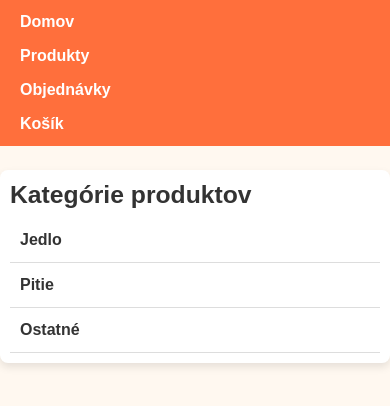
After one commit to MilanSurkos/Foodsy, a Django app: page /products/kategorie/ in a window 390 px wide. The commit adds this page. Shown: the top 406 px of the page. Run offline with Django 5.2, Linux system fonts and the light colour scheme; some libraries are stand-ins or nearby versions.

```diff
--- /dev/null
+++ b/foodsy/context_processors.py
@@ -0,0 +1,6 @@
+from products.models import Kategorie
+
+def kategorie_processor(request):
+    return {
+        'vsetky_kategorie': Kategorie.objects.filter(parent__isnull=True)
+    }
--- a/foodsy/settings.py
+++ b/foodsy/settings.py
@@ -69,6 +69,7 @@ TEMPLATES = [
                 'django.template.context_processors.request',
                 'django.contrib.auth.context_processors.auth',
                 'django.contrib.messages.context_processors.messages',
+                'foodsy.context_processors.kategorie_processor',
             ],
         },
     },
@@ -138,3 +139,5 @@ DEFAULT_AUTO_FIELD = 'django.db.models.BigAutoField'
 
 MEDIA_URL = '/media/'
 MEDIA_ROOT = os.path.join(BASE_DIR, 'media/')
+
+# context processor skuska
--- a/foodsy/urls.py
+++ b/foodsy/urls.py
@@ -24,12 +24,13 @@ from django.conf.urls.static import static
 
 
 urlpatterns = [
-       path('admin/', admin.site.urls),
-       path('', lambda request: render(request, 'home.html'), name='home'),
-       path('products/', include('products.urls')),
-       path('orders/', include('orders.urls')),  # <-- include this
-       path('basket/', include('basket.urls')),
+    path('admin/', admin.site.urls),
+    path('', lambda request: render(request, 'base.html'), name='home'),
+    path('products/', include('products.urls', namespace='products')),  # keep this one only
+    path('orders/', include('orders.urls')),
+    path('basket/', include('basket.urls')),
 ]
+
 
 if settings.DEBUG:
     urlpatterns += static(settings.MEDIA_URL, document_root=settings.MEDIA_ROOT)
--- a/products/admin.py
+++ b/products/admin.py
@@ -1,6 +1,3 @@
-from django.contrib import admin
-
-# Register your models here.
 from django.contrib import admin
 from .models import Kategorie, Product
 
--- a/products/urls.py
+++ b/products/urls.py
@@ -1,8 +1,11 @@
-from django.urls import path, include
-from django.shortcuts import render
+from django.urls import path
+from . import views
 
-from . import views
+app_name = 'products'
 
 urlpatterns = [
     path('', views.product_list, name='product_list'),
+    path('kategorie/', views.kategorie_list, name='kategorie_list'),
+    path('kategorie/<int:kategorie_id>/', views.produkty_podla_kategorie, name='produkty_podla_kategorie'),
+    path('kategoria/<int:subcategory_id>/', views.produkty_podla_kategorie, name='produkty_podla_kategorie'),
 ]
--- a/products/views.py
+++ b/products/views.py
@@ -1,14 +1,33 @@
-from django.shortcuts import render
+from django.shortcuts import render, get_object_or_404
+from .models import Product, Kategorie
+from django.core.paginator import Paginator
 
-# Create your views here.
-
-from django.shortcuts import render
-from .models import Product
 
 def index(request):
     products = Product.objects.all()
-    return render(request, 'templates/products/index.html', {'products': products})
+    return render(request, 'products/base.html', {'products': products})
 
 def product_list(request):
-    products = Product.objects.all()
+    product_list = Product.objects.all()
+    paginator = Paginator(product_list, 10)  # 10 per page
+    page = request.GET.get('page')
+    products = paginator.get_page(page)
     return render(request, 'products/product_list.html', {'products': products})
+
+def kategorie_list(request):
+    kategorie = Kategorie.objects.filter(parent__isnull=True)
+
+    return render(request, 'products/kategorie_list.html', {'kategorie': kategorie})
+
+"""def produkty_podla_kategorie(request, kategorie_id):
+    kategoria = get_object_or_404(Kategorie, id=kategorie_id)
+    produkty = Product.objects.filter(category=kategoria, available=True)
+    return render(request, 'products/produkty_podla_kategorie.html', {
+        'kategoria': kategoria,
+        'produkty': produkty
+    })"""
+
+def produkty_podla_kategorie(request, subcategory_id):
+    podkategoria = get_object_or_404(Podkategoria, id=subcategory_id)
+    produkty = Produkt.objects.filter(podkategoria=podkategoria)
+    return render(request, 'products/produkty_podla_kategorie.html', {'produkty': produkty, 'podkategoria': podkategoria})
--- /dev/null
+++ b/templates/products/kategorie_list.html
@@ -0,0 +1,126 @@
+{% load static %}
+<!DOCTYPE html>
+<html lang="sk">
+<head>
+    <meta charset="UTF-8">
+    <title>Kategórie</title>
+    <link rel="stylesheet" href="{% static 'css/bootstrap.min.css' %}">
+    <link rel="stylesheet" href="{% static 'styles.css' %}">
+    <style>
+        .category-menu {
+            list-style: none;
+            padding: 0;
+            max-width: 400px;
+            margin: auto;
+        }
+        .category-item {
+            cursor: pointer;
+            padding: 10px;
+            border-bottom: 1px solid #ddd;
+            font-weight: bold;
+        }
+        .subcategory, .subsubcategory {
+            display: none;
+            margin-left: 20px;
+            list-style-type: disc;
+            font-weight: normal;
+            padding-left: 15px;
+        }
+        .subcategory li,
+        .subsubcategory li {
+            padding: 5px 0;
+        }
+        .category-item:hover {
+            background-color: #f1f1f1;
+        }
+        .clickable {
+            cursor: pointer;
+        }
+    </style>
+</head>
+<body>
+<nav>
+        <ul>
+            <li><a href="{% url 'home' %}">Domov</a></li>
+            <li><a href="{% url 'products:kategorie_list' %}">Produkty</a></li>
+
+            <li><a href="{% url 'orders' %}">Objednávky</a></li>
+            <li><a href="{% url 'basket' %}">Košík</a></li>
+        </ul>
+    </nav>
+<div class="container mt-4">
+    <h2>Kategórie produktov</h2>
+
+    <ul class="category-menu">
+        <li class="category-item" onclick="toggleSubcategories(this)">
+            Jedlo
+            <ul class="subcategory">
+                <li class="clickable" onclick="toggleSubSubcategories(event, this)">
+                    Čerstvé potraviny
+                    <ul class="subsubcategory">
+                        <li><a href="{% url 'products:produkty_podla_kategorie' 10 %}">Ovocie</a></li>
+                        <li><a href="{% url 'products:produkty_podla_kategorie' 11 %}">Zelenina</a></li>
+                        <li><a href="{% url 'products:produkty_podla_kategorie' 12 %}">Mliečne výrobky</a></li>
+                    </ul>
+                </li>
+
+                <li class="clickable" onclick="toggleSubSubcategories(event, this)">
+                    Trvanlivé potraviny
+                    <ul class="subsubcategory">
+                        <li><a href="{% url 'products:produkty_podla_kategorie' 13 %}">Konzervy</a></li>
+                        <li><a href="{% url 'products:produkty_podla_kategorie' 14 %}">Sušené potraviny</a></li>
+                        <li><a href="{% url 'products:produkty_podla_kategorie' 15 %}">Cestoviny a ryža</a></li>
+                    </ul>
+                </li>
+
+                <li class="clickable" onclick="toggleSubSubcategories(event, this)">
+                    Mrazené potraviny
+                    <ul class="subsubcategory">
+                        <li><a href="{% url 'products:produkty_podla_kategorie' 16 %}">Mrazená zelenina</a></li>
+                        <li><a href="{% url 'products:produkty_podla_kategorie' 17 %}">Mrazené ovocie</a></li>
+                        <li><a href="{% url 'products:produkty_podla_kategorie' 18 %}">Mrazené mäsové výrobky</a></li>
+                    </ul>
+                </li>
+            </ul>
+        </li>
+
+        <li class="category-item" onclick="toggleSubcategories(this)">
+            Pitie
+            <ul class="subcategory">
+                <li><a href="{% url 'products:produkty_podla_kategorie' 4 %}">Nealkoholické nápoje</a></li>
+                <li><a href="{% url 'products:produkty_podla_kategorie' 5 %}">Alkoholické nápoje</a></li>
+                <li><a href="{% url 'products:produkty_podla_kategorie' 6 %}">Teplé nápoje</a></li>
+            </ul>
+        </li>
+
+        <li class="category-item" onclick="toggleSubcategories(this)">
+            Ostatné
+            <ul class="subcategory">
+                <li><a href="{% url 'products:produkty_podla_kategorie' 7 %}">Domácnosť a hygiena</a></li>
+                <li><a href="{% url 'products:produkty_podla_kategorie' 8 %}">Pre deti a domácich miláčikov</a></li>
+                <li><a href="{% url 'products:produkty_podla_kategorie' 9 %}">Drobný tovar a sezónne veci</a></li>
+            </ul>
+        </li>
+    </ul>
+</div>
+
+<script>
+    function toggleSubcategories(element) {
+        const submenu = element.querySelector('.subcategory');
+        if (submenu) {
+            submenu.style.display = submenu.style.display === 'block' ? 'none' : 'block';
+        }
+    }
+
+    function toggleSubSubcategories(event, element) {
+        event.stopPropagation();  // Zabraňuje otvoreniu nadradenej kategórie
+        const submenu = element.querySelector('.subsubcategory');
+        if (submenu) {
+            submenu.style.display = submenu.style.display === 'block' ? 'none' : 'block';
+        }
+    }
+</script>
+
+<script src="{% static 'js/bootstrap.bundle.min.js' %}"></script>
+</body>
+</html>
```
Also changed, not shown: products/models.py (+8 -6 lines), templates/base.html (+4 -3 lines), templates/products/product_list.html (+0 -29 lines), templates/products/produkty_podla_kategorie.html (added, +20 -0 lines), db.sqlite3, media/product/images/slide1_zV6Euxp.jpg (added), orders/migrations/0001_initial.py (deleted), orders/migrations/0002_initial.py (deleted), products/migrations/0001_initial.py (deleted), products/migrations/0002_initial.py (deleted), products/migrations/__init__.py (deleted), users/migrations/0001_initial.py.
